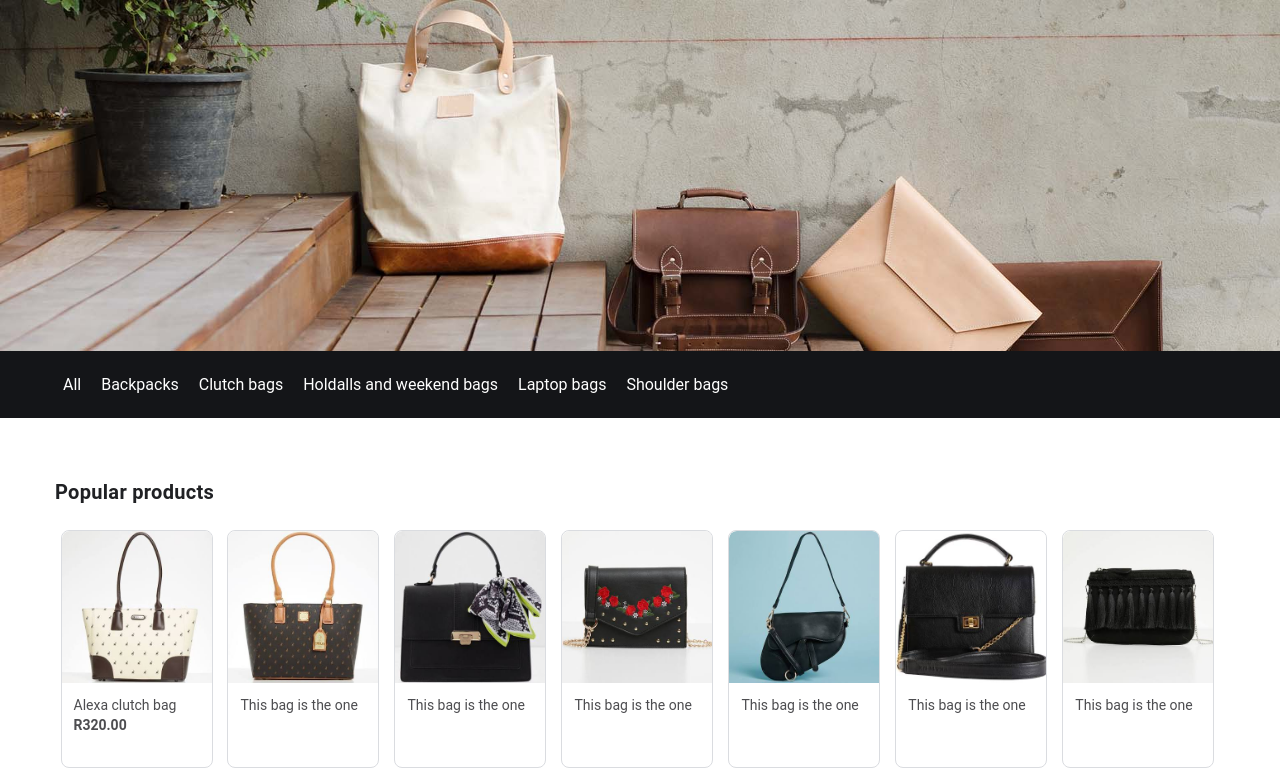
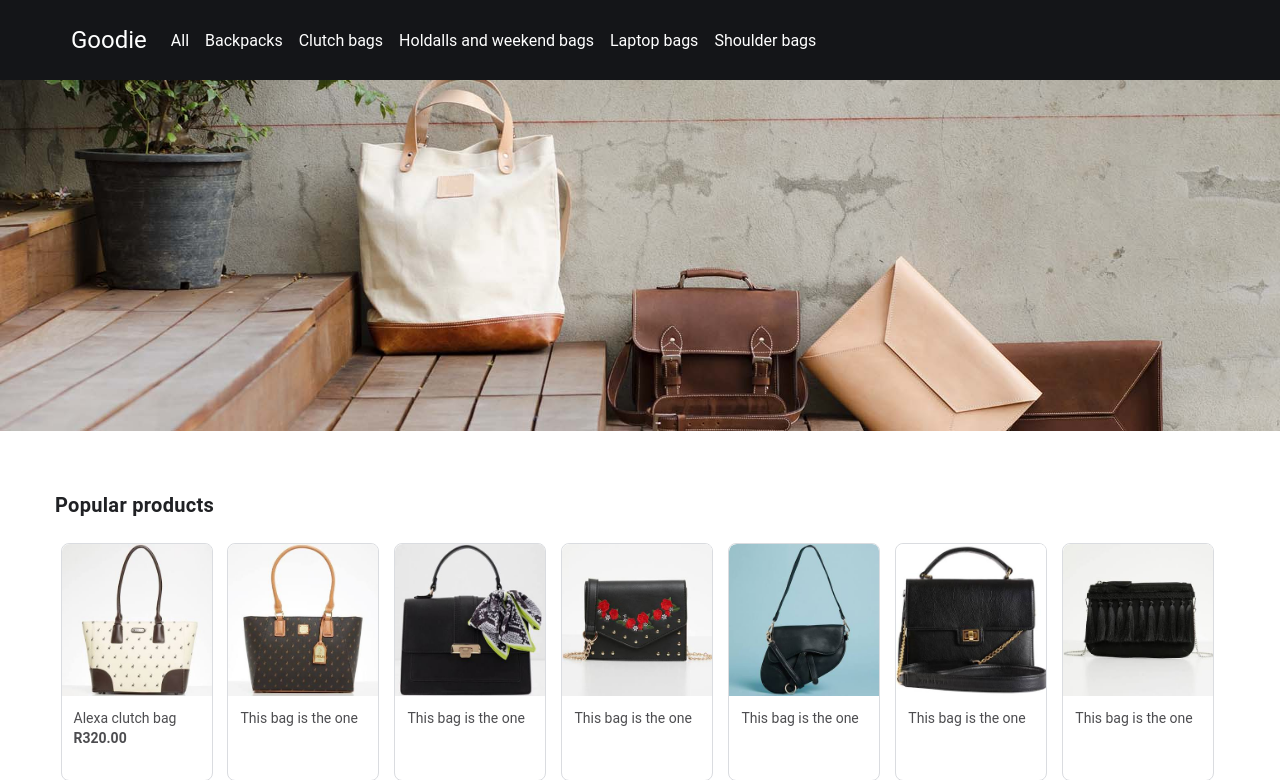
Before and after one commit to Sethabile/goodie, a PHP site: page / in a window 1280 px wide. Shown: the part 61-841 px from the top of the page. Run offline with PHP 8.4, Linux system fonts and the light colour scheme.

Commit message:
move categetories into site title section

```diff
--- a/css/styles.css
+++ b/css/styles.css
@@ -124,7 +124,19 @@ img {
 
 .categories {
     background: #141518;
-    padding: 24px 0;
+    box-sizing: border-box;
+}
+
+.categories .container {
+    height: 80px;
+    display: flex;
+    align-items: center;
+}
+
+.title {
+    font-size: 24px;
+    color: white;
+    padding: 16px;
 }
 
 .category-item {
--- a/index.html
+++ b/index.html
@@ -24,12 +24,9 @@
         </div>
     </div>
 
-    <section class="featured">
-        <img src="images/banner.jpg">
-    </section>
-
     <section class="categories">
         <div class="container">
+            <span class="title">Goodie</span>
             <a href="#" class="category-item">All</a>
             <a href="#" class="category-item">Backpacks</a>
             <a href="#" class="category-item">Clutch bags</a>
@@ -37,6 +34,10 @@
             <a href="#" class="category-item">Laptop bags</a>
             <a href="#" class="category-item">Shoulder bags</a>
         </div>
+    </section>
+
+    <section class="featured">
+        <img src="images/banner.jpg">
     </section>
 
     <div class="catalogue">
```
